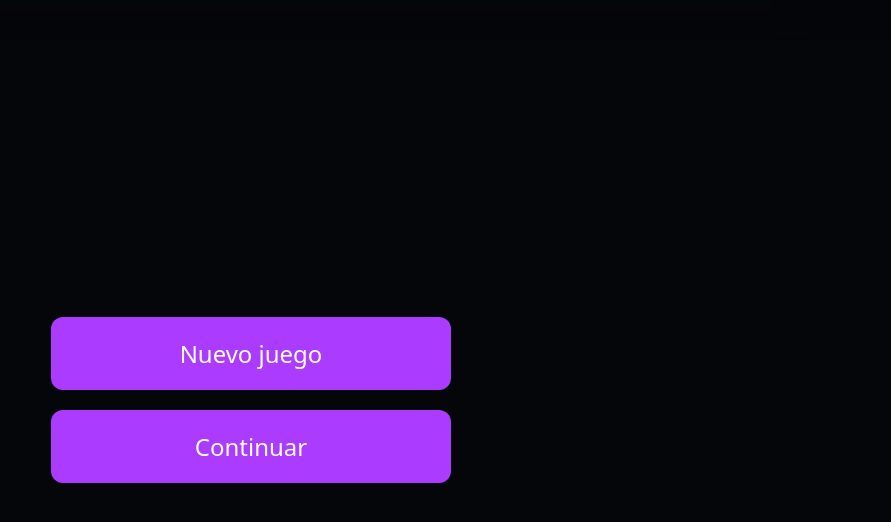
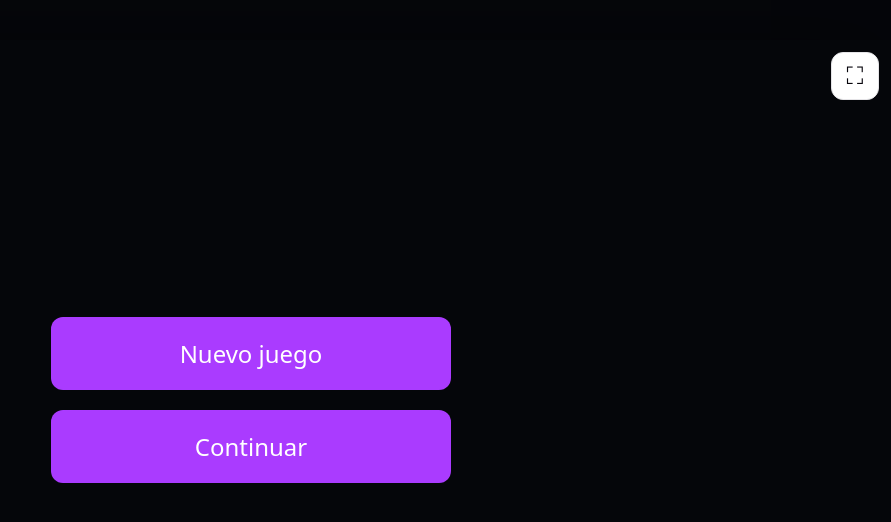
Before and after one commit to ItsRhyas/BarrancoGroup, a React (Vite) app in the folder apps/frontend/: page / in a window 1280 px wide. Shown: the top 522 px of the page, without its empty margins (389-1280 px from the left). Built offline with nearby package versions, Linux system fonts and the light colour scheme.

Commit message:
feat(frontend): wire overlay into app navigation and remove GameBoard back button

```diff
--- a/apps/frontend/src/App.css
+++ b/apps/frontend/src/App.css
@@ -263,22 +263,29 @@
   }
 }
 
-.game-board-top {
-  display: flex;
-  justify-content: flex-start;
-  flex-shrink: 0;
+.overlay {
+  position: absolute;
+  inset: 0;
+  pointer-events: none;
+  z-index: 5;
 }
 
-.back-button {
-  font-size: clamp(13px, 2.22cqh, 16px);
-  font-family: var(--heading);
-  font-weight: 500;
-  padding: clamp(8px, 1.67cqh, 12px) clamp(16px, 3.33cqh, 24px);
-  border-radius: 8px;
-  border: none;
-  background: var(--accent);
-  color: white;
+.overlay-button {
+  position: absolute;
+  pointer-events: auto;
+  top: clamp(8px, 1.67cqh, 16px);
+  width: clamp(36px, 6.67cqh, 48px);
+  height: clamp(36px, 6.67cqh, 48px);
+  display: grid;
+  place-items: center;
+  border: 1px solid var(--border);
+  border-radius: 12px;
+  background: var(--bg);
+  color: var(--text-h);
+  font-size: clamp(16px, 3.33cqh, 24px);
   cursor: pointer;
+  padding: 0;
+  line-height: 1;
 
   &:hover {
     filter: brightness(1.05);
@@ -288,6 +295,14 @@
     outline: 2px solid var(--accent-border);
     outline-offset: 2px;
   }
+}
+
+.overlay-back {
+  left: clamp(8px, 1.67cqh, 16px);
+}
+
+.overlay-fullscreen {
+  right: clamp(8px, 1.67cqh, 16px);
 }
 
 .chapter-select {
--- a/apps/frontend/src/App.tsx
+++ b/apps/frontend/src/App.tsx
@@ -1,6 +1,7 @@
 import { useCallback, useMemo, useState } from "react";
 import { ChapterSelect } from "./components/ChapterSelect";
 import { GameBoard } from "./components/GameBoard";
+import { Overlay } from "./components/Overlay";
 import { RotateDevice } from "./components/RotateDevice";
 import { StartScreen } from "./components/StartScreen";
 import {
@@ -64,9 +65,15 @@ function App() {
     setScreen({ kind: "game" });
   }, []);
 
-  const backToSelect = useCallback(() => {
+  const goBack = useCallback(() => {
+    if (screen.kind === "game") {
       setScreen({ kind: "chapter-select" });
-  }, []);
+    } else if (screen.kind === "chapter-select") {
+      setScreen({ kind: "start" });
+    }
+  }, [screen.kind]);
+
+  const canGoBack = screen.kind !== "start";
 
   const advanceLevel = useCallback(() => {
     setSelectedLevel((prev) => prev + 1);
@@ -82,6 +89,7 @@ function App() {
   }, []);
 
   return (
+    <>
       <div className="stage">
         {screen.kind === "start" && (
           <StartScreen
@@ -101,7 +109,6 @@ function App() {
           <GameBoard
             key={selectedLevel}
             levelIndex={selectedLevel}
-          onBack={backToSelect}
             onAdvance={advanceLevel}
             onComplete={completeGame}
             onChapterCompleted={handleChapterCompleted}
@@ -109,6 +116,8 @@ function App() {
         )}
         <RotateDevice />
       </div>
+      <Overlay canGoBack={canGoBack} onBack={goBack} />
+    </>
   );
 }
 
--- a/apps/frontend/src/components/GameBoard.tsx
+++ b/apps/frontend/src/components/GameBoard.tsx
@@ -24,7 +24,6 @@ import { inflatedPointerWithin } from "./collisionDetection";
 
 interface GameBoardProps {
   levelIndex: number;
-  onBack: () => void;
   onAdvance: () => void;
   onComplete: () => void;
   onChapterCompleted?: (index: number) => void;
@@ -47,7 +46,6 @@ function isDragType(value: unknown): value is DragType {
 
 export function GameBoard({
   levelIndex,
-  onBack,
   onAdvance,
   onComplete,
   onChapterCompleted,
@@ -156,17 +154,6 @@ export function GameBoard({
       onDragEnd={handleDragEnd}
     >
       <main className="game-board">
-        <div className="game-board-top">
-          <button
-            type="button"
-            className="back-button"
-            aria-label="Volver a capítulos"
-            onClick={onBack}
-          >
-            Volver a capítulos
-          </button>
-        </div>
-
         <header className="game-header">
           <h1>{level.title}</h1>
           <p>{level.narrative}</p>
```
Also changed, not shown: 1 other file (tests, documents, lock files or other folders). Lines whose indentation alone changed are shown as unchanged.
